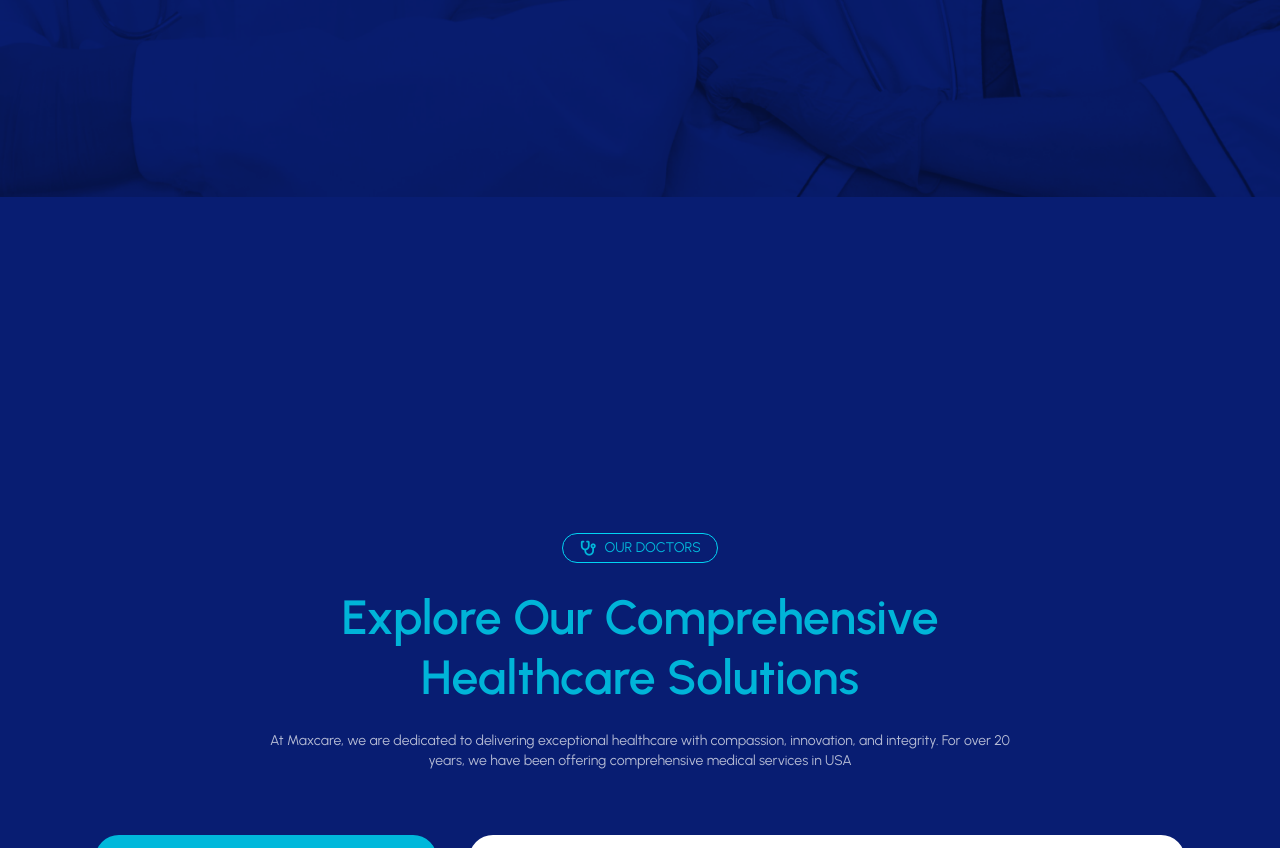
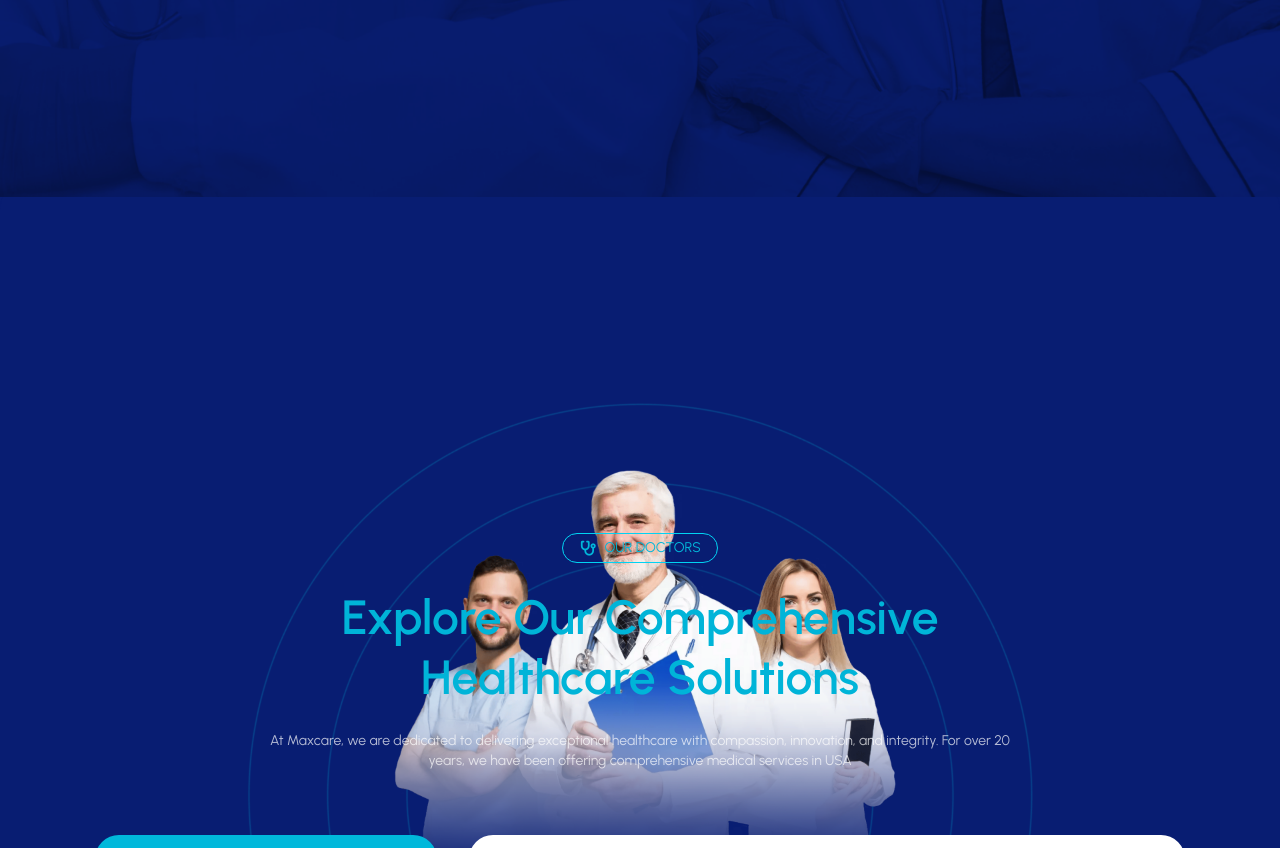
Before and after one commit to Dheeraj7-coder/maxcare., a website: page index.html in a window 1280 px wide. Shown: the part 3819-4667 px from the top of the page. Drawn offline with nearby package versions, Linux system fonts and the light colour scheme; the site is published under a folder, as on GitHub Pages, so addresses that start at the root find nothing.

Commit message:
img check

```diff
--- a/index.html
+++ b/index.html
@@ -851,7 +851,8 @@
         <div class="bg-deepBlue h-20"></div>
        </section> -->
       <!-- doctors part -->
-      <section class="doctors bg-[url('/images/doctor-bg.png')] xs:py-16 lg:p-14 mb-30 bg-no-repeat bg-center bg-deepBlue  bg-cover">
+      <section class="doctors xs:py-16 lg:p-14 mb-30 bg-no-repeat bg-center bg-deepBlue  bg-cover"
+      style="background-image:url('./images/doctor-bg.png');">
         <div class="container relative">
           <div class="max-w-7xl mx-auto xs:px-4 sm:px-6 font-urbanist p-20 mt-40">
             <!-- section heading -->
```
Also changed, not shown: output/style.css.
